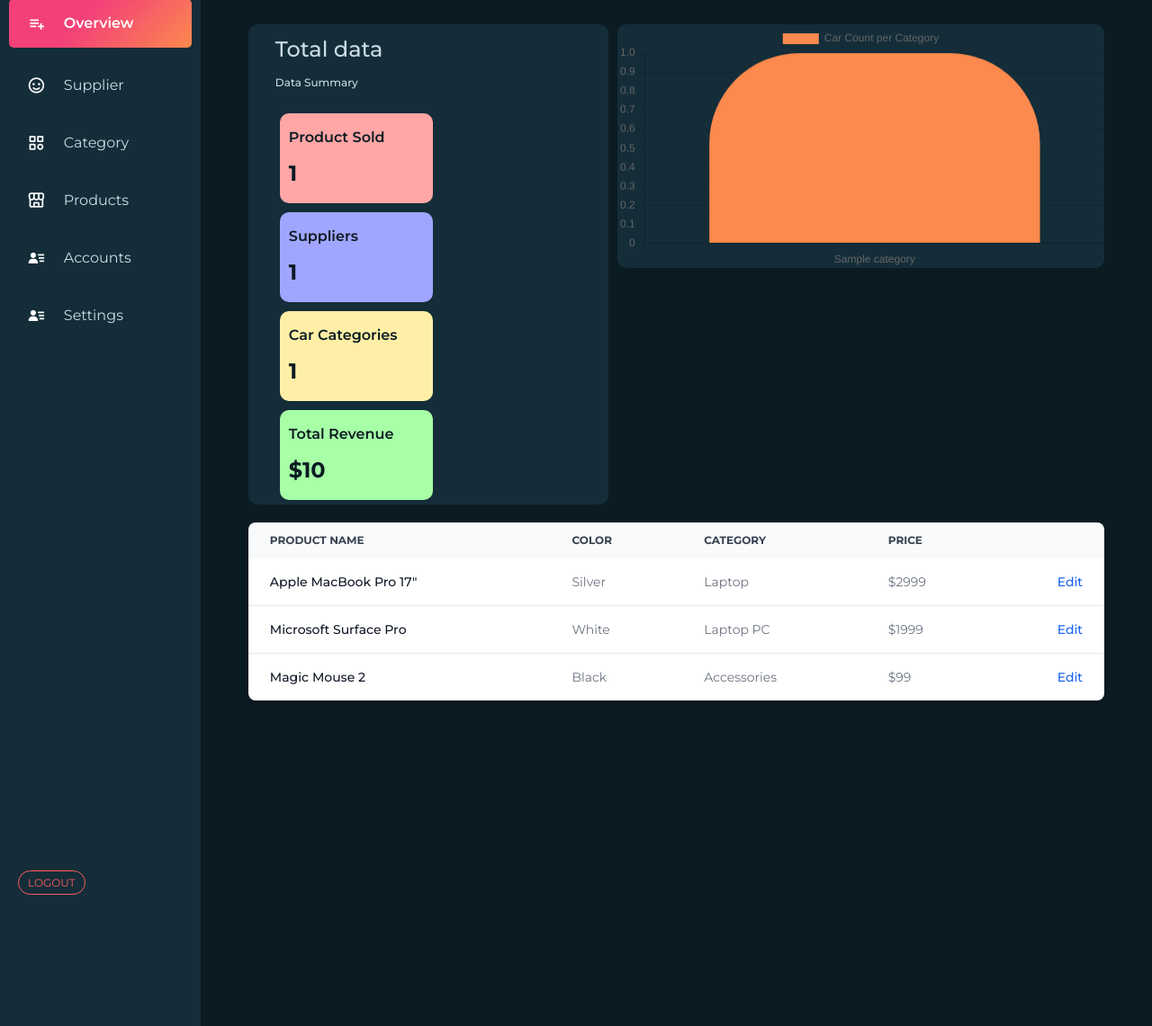
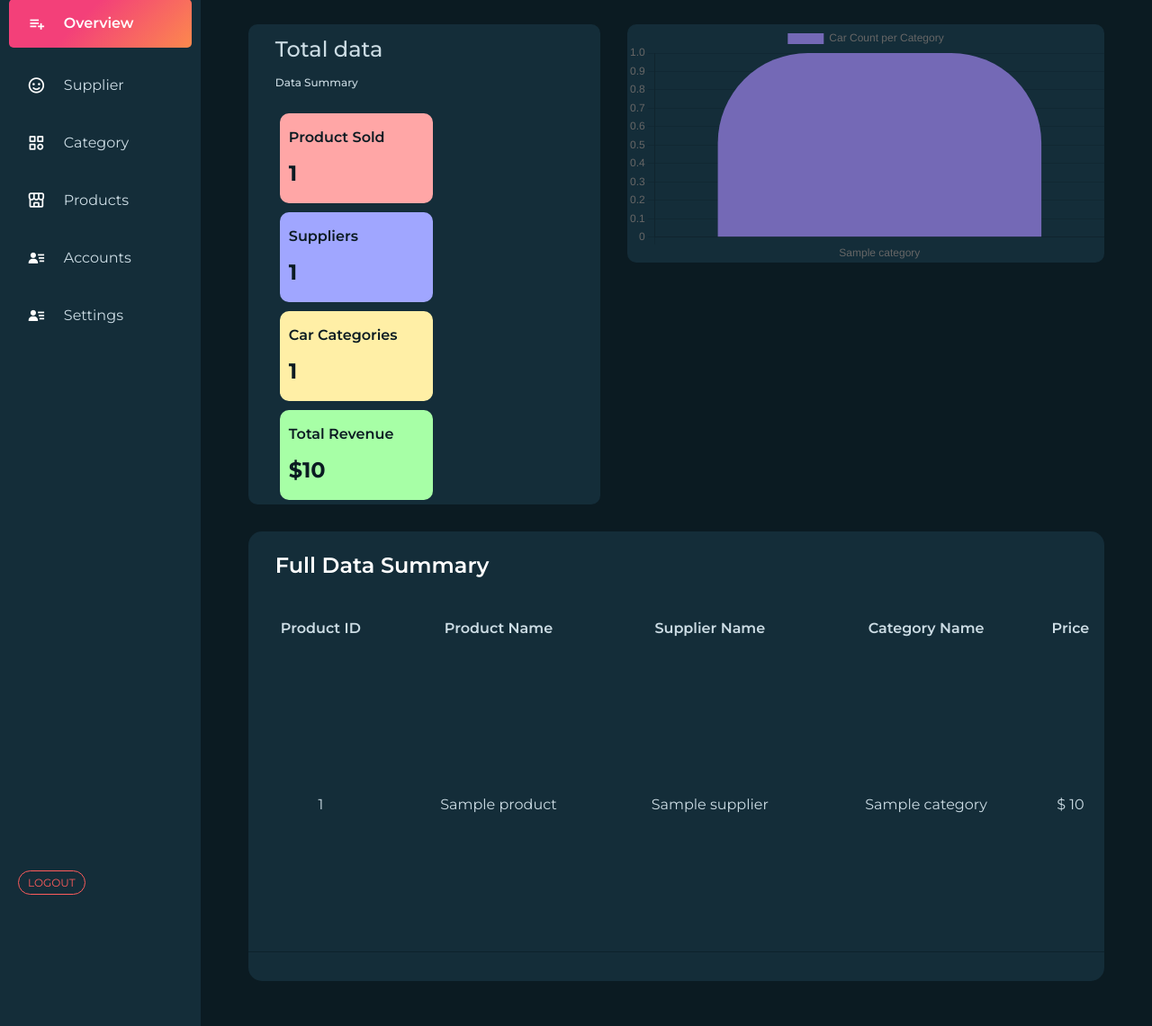
Before and after one commit to 2pa4ul2/Astoris-Car-Dealership, a PHP site: page /pages/admin.php in a window 1280 px wide. Shown: the part 71-1212 px from the top of the page at 90% size. Run offline with PHP 8.4, Linux system fonts and the light colour scheme; the visitor is signed in with stand-in values (Sample User, id 1); tables that the repository leaves empty or names only in its code hold one stand-in row (values such as "Sample post"); some libraries are stand-ins or nearby versions.

Commit message:
[DASHBOARD] Overview Done

```diff
--- a/assets/css/admin.css
+++ b/assets/css/admin.css
@@ -158,7 +158,7 @@ nav{
     flex-direction: column;
     background-color: #142d39;
     border-radius: 10px;
-    margin: 10px 10px 0px 5%;
+    margin: 10px 30px 0px 5%;
 }
 
 .box-container-main{
@@ -216,12 +216,53 @@ nav{
 
 
 .table-container{
-    display: flex;
-    flex-direction: column;
-    border-radius: 10px;
-    margin: 20px 5% 0px 5%;
-    height: 300px;
+    padding: 30px 0 50px 0;
+    border-radius: 25px;;
 }
+        .summary{
+            font-size: 1.5rem;
+            color: white;
+            margin: 20px 30px;
+            font-weight: 600;
+        }
+        .table-content{
+            display: flex;
+            flex-direction: column;
+            border-radius: 15px;
+            margin: 0 5%;
+            height: 500px;
+            overflow: auto;
+            padding: 0 0 3% 0;
+            background-color: #142d39;
+            color: #8566ff;
+        }
+        .table-container table{
+            width: 100%;
+            border-collapse: collapse;
+            border-spacing: 0;
+            border-radius: 10px;
+            height: 100%;
+            overflow: auto;
+        }
+        .table-container table thead th{
+            padding: 20px 0;
+            color: #ccdce4;
+            font-weight: 600;
+        }
+        .table-container table tbody tr{
+            border-bottom: 1px solid #06161e75;
+            color: #ccdce4;
+        }
+        .table-container table tbody tr td{
+            padding: 10px 0;
+            text-align: center;
+            color: #ccdce4;
+        }
+        .table-container table tbody tr:hover{
+            background-color: #1a4053;
+        }
+
+
 
 .form-container{
     display: flex;
@@ -231,3 +272,15 @@ nav{
     height: 300px;
     width: 300px;
 }
+
+
+
+::-webkit-scrollbar {
+    width: 6px;
+}
+::-webkit-scrollbar-track {
+    -webkit-box-shadow: inset 0 0 6px  #05111775;
+}
+::-webkit-scrollbar-thumb {
+    background-color:#0b507375;
+}
--- a/includes/compute.php
+++ b/includes/compute.php
@@ -47,6 +47,24 @@ try{
         $car_count[] = $row2['car_count'];
     }
 
+    $full_data = "SELECT product.product_id, product.product_name, supplier.supplier_name, category.category_name, product.price
+                    FROM product
+                    INNER JOIN supplier ON product.supplier_id = supplier.supplier_id
+                    INNER JOIN category ON product.category_id = category.category_id";
+    $stmt = $pdo->prepare($full_data);
+    $stmt->execute();
+    $tblproduct_id = array();
+    $tblproduct_name = array();
+    $tblsupplier_name = array();
+    $tblcategory_name = array();
+    $tblprice = array();
+    while($row = $stmt->fetch(PDO::FETCH_ASSOC)){
+        $tblproduct_id[] = $row['product_id'];
+        $tblproduct_name[] = $row['product_name'];
+        $tblsupplier_name[] = $row['supplier_name'];
+        $tblcategory_name[] = $row['category_name'];
+        $tblprice[] = $row['price'];
+    }
 
 
     $query_product_count = "SELECT COUNT(*) as product_count FROM product";
--- a/pages/admin.php
+++ b/pages/admin.php
@@ -103,83 +103,33 @@ $username = $_SESSION['username'];
                     </div>
                 </div>
                 <div class="table-container">
-                    <div class="relative overflow-x-auto shadow-md sm:rounded-lg">
-                        <table class="w-full text-sm text-left rtl:text-right text-gray-500 dark:text-gray-400">
-                            <thead class="text-xs text-gray-700 uppercase bg-gray-50 dark:bg-gray-700 dark:text-gray-400">
+                    <div class="table-content">
+                        <h1 class="summary">Full Data Summary</h1>
+                        <table>
+                            <thead>
                                 <tr>
-                                    <th scope="col" class="px-6 py-3">
-                                        Product name
-                                    </th>
-                                    <th scope="col" class="px-6 py-3">
-                                        Color
-                                    </th>
-                                    <th scope="col" class="px-6 py-3">
-                                        Category
-                                    </th>
-                                    <th scope="col" class="px-6 py-3">
-                                        Price
-                                    </th>
-                                    <th scope="col" class="px-6 py-3">
-                                        <span class="sr-only">Edit</span>
-                                    </th>
+                                    <th>Product ID</th>
+                                    <th>Product Name</th>
+                                    <th>Supplier Name</th>
+                                    <th>Category Name</th>
+                                    <th>Price</th>
                                 </tr>
                             </thead>
                             <tbody>
-                                <tr class="bg-white border-b dark:bg-gray-800 dark:border-gray-700 hover:bg-gray-50 dark:hover:bg-gray-600">
-                                    <th scope="row" class="px-6 py-4 font-medium text-gray-900 whitespace-nowrap dark:text-white">
-                                        Apple MacBook Pro 17"
-                                    </th>
-                                    <td class="px-6 py-4">
-                                        Silver
-                                    </td>
-                                    <td class="px-6 py-4">
-                                        Laptop
-                                    </td>
-                                    <td class="px-6 py-4">
-                                        $2999
-                                    </td>
-                                    <td class="px-6 py-4 text-right">
-                                        <a href="#" class="font-medium text-blue-600 dark:text-blue-500 hover:underline">Edit</a>
-                                    </td>
-                                </tr>
-                                <tr class="bg-white border-b dark:bg-gray-800 dark:border-gray-700 hover:bg-gray-50 dark:hover:bg-gray-600">
-                                    <th scope="row" class="px-6 py-4 font-medium text-gray-900 whitespace-nowrap dark:text-white">
-                                        Microsoft Surface Pro
-                                    </th>
-                                    <td class="px-6 py-4">
-                                        White
-                                    </td>
-                                    <td class="px-6 py-4">
-                                        Laptop PC
-                                    </td>
-                                    <td class="px-6 py-4">
-                                        $1999
-                                    </td>
-                                    <td class="px-6 py-4 text-right">
-                                        <a href="#" class="font-medium text-blue-600 dark:text-blue-500 hover:underline">Edit</a>
-                                    </td>
-                                </tr>
-                                <tr class="bg-white dark:bg-gray-800 hover:bg-gray-50 dark:hover:bg-gray-600">
-                                    <th scope="row" class="px-6 py-4 font-medium text-gray-900 whitespace-nowrap dark:text-white">
-                                        Magic Mouse 2
-                                    </th>
-                                    <td class="px-6 py-4">
-                                        Black
-                                    </td>
-                                    <td class="px-6 py-4">
-                                        Accessories
-                                    </td>
-                                    <td class="px-6 py-4">
-                                        $99
-                                    </td>
-                                    <td class="px-6 py-4 text-right">
-                                        <a href="#" class="font-medium text-blue-600 dark:text-blue-500 hover:underline">Edit</a>
-                                    </td>
-                                </tr>
+                                <?php
+                                for ($i = 0; $i < count($tblproduct_id); $i++) {
+                                    echo "<tr>";
+                                    echo "<td>" . $tblproduct_id[$i] . "</td>";
+                                    echo "<td>" . $tblproduct_name[$i] . "</td>";
+                                    echo "<td>" . $tblsupplier_name[$i] . "</td>";
+                                    echo "<td>" . $tblcategory_name[$i] . "</td>";
+                                    echo "<td> $ " . $tblprice[$i] . "</td>";
+                                    echo "</tr>";
+                                }
+                                ?>
                             </tbody>
                         </table>
                     </div>
-
                 </div>
             </div>
 
@@ -595,7 +545,29 @@ $username = $_SESSION['username'];
             data: car_count,
             fill: false,
             borderColor: 'rgb(75, 192, 192)',
-            backgroundColor: '#fc894d',
+            backgroundColor: [    '#7469B6',
+                    '#E8D4F5',
+                    '#DBC0F2',
+                    '#CEACED',
+                    '#C197E9',
+                    '#B483E6',
+                    '#A76FE2',
+                    '#996ADB',
+                    '#8C56D8',
+                    '#7F42D4',
+                    '#713ED1',
+                    '#643ACD',
+                    '#5736CA',
+                    '#4A32C6',
+                    '#3D2EC3',
+                    '#302ABF',
+                    '#2226BC',
+                    '#1522B8',
+                    '#081EB5',
+                    '#001AAF',
+                    '#00139E'
+],
+
             borderRadius: 100,
             color:'#fff',
             tension: 0.1
```
Also changed, not shown: assets/css/guest.css (+9 -13 lines), assets/css/login.css (+26 -0 lines).
